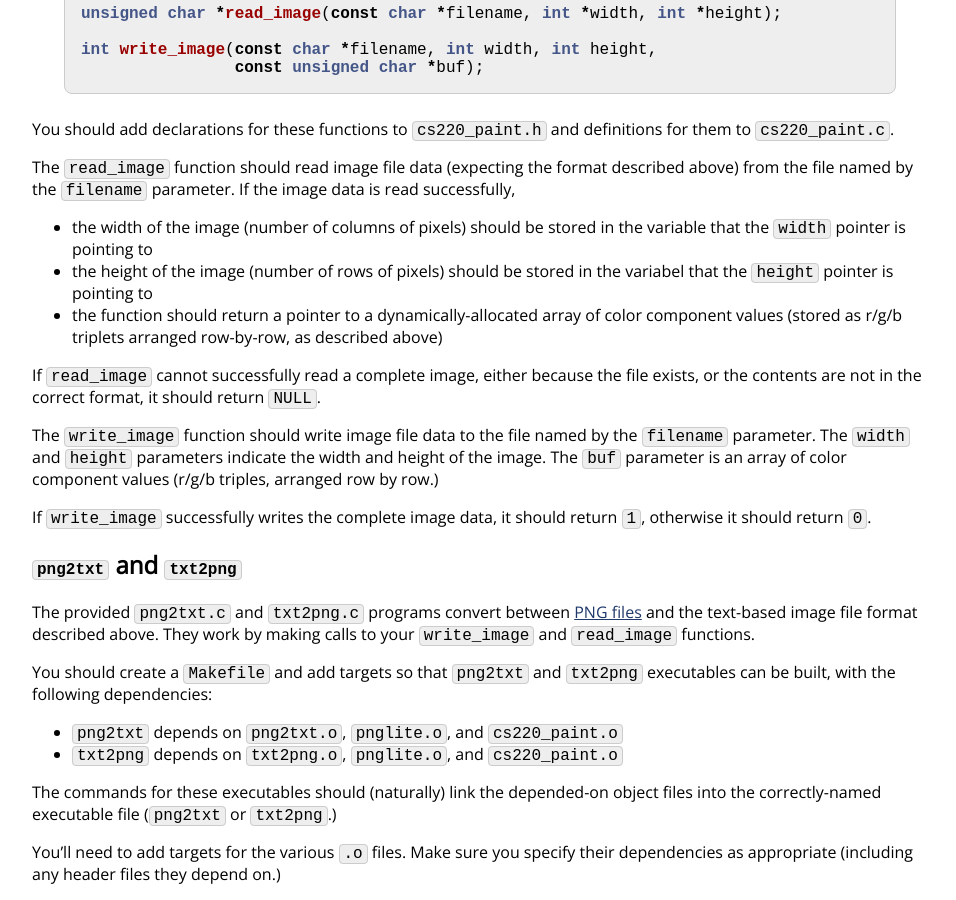
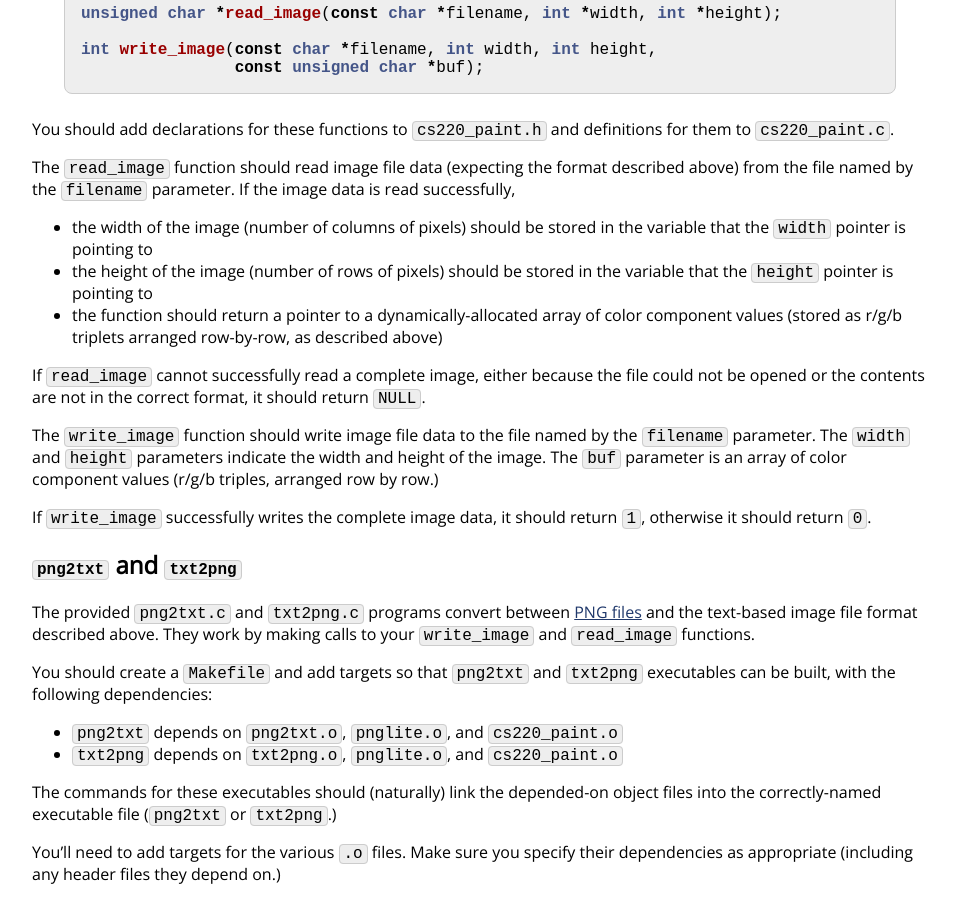
Before and after one commit to jhu-ip/cs220-s22, a Jekyll site: the page built from assign/hw3.md, in a window 1280 px wide and 900 px high, scrolled down 2870 px. Shown: the whole window, without its empty margins (160-1116 px from the left). Built offline with Jekyll 4.4.1, drawn with Linux system fonts in a browser that asks for light colours; some web fonts are replaced.

Commit message:
fixed a couple of typos

```diff
--- a/assign/hw3.md
+++ b/assign/hw3.md
@@ -176,13 +176,13 @@ read successfully,
 * the width of the image (number of columns of pixels) should be stored in the
   variable that the `width` pointer is pointing to
 * the height of the image (number of rows of pixels) should be stored in the
-  variabel that the `height` pointer is pointing to
+  variable that the `height` pointer is pointing to
 * the function should return a pointer to a dynamically-allocated array of
   color component values (stored as r/g/b triplets arranged row-by-row,
   as described above)
 
 If `read_image` cannot successfully read a complete image, either because the
-file exists, or the contents are not in the correct format, it should return
+file could not be opened or the contents are not in the correct format, it should return
 `NULL`.
 
 The `write_image` function should write image file data to the file named
```
